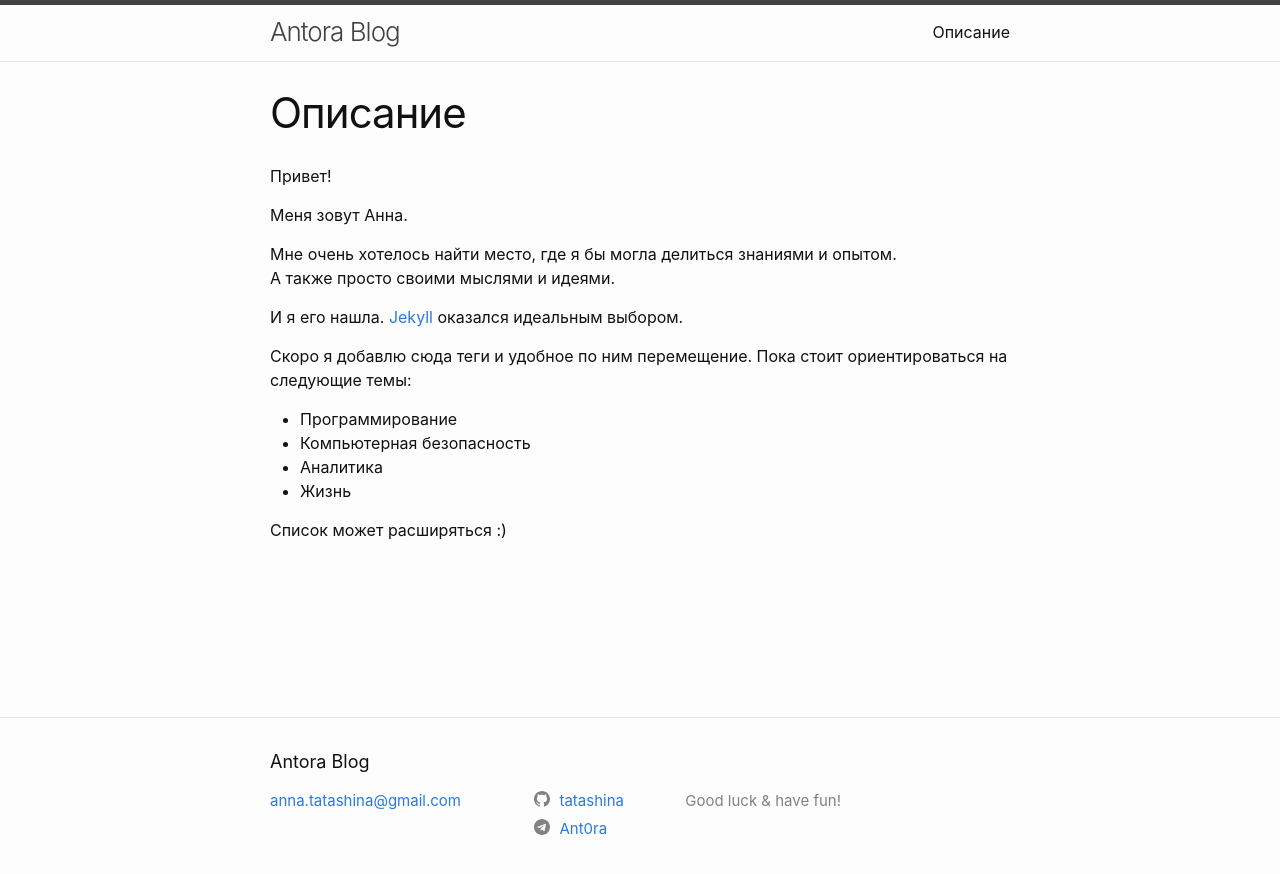
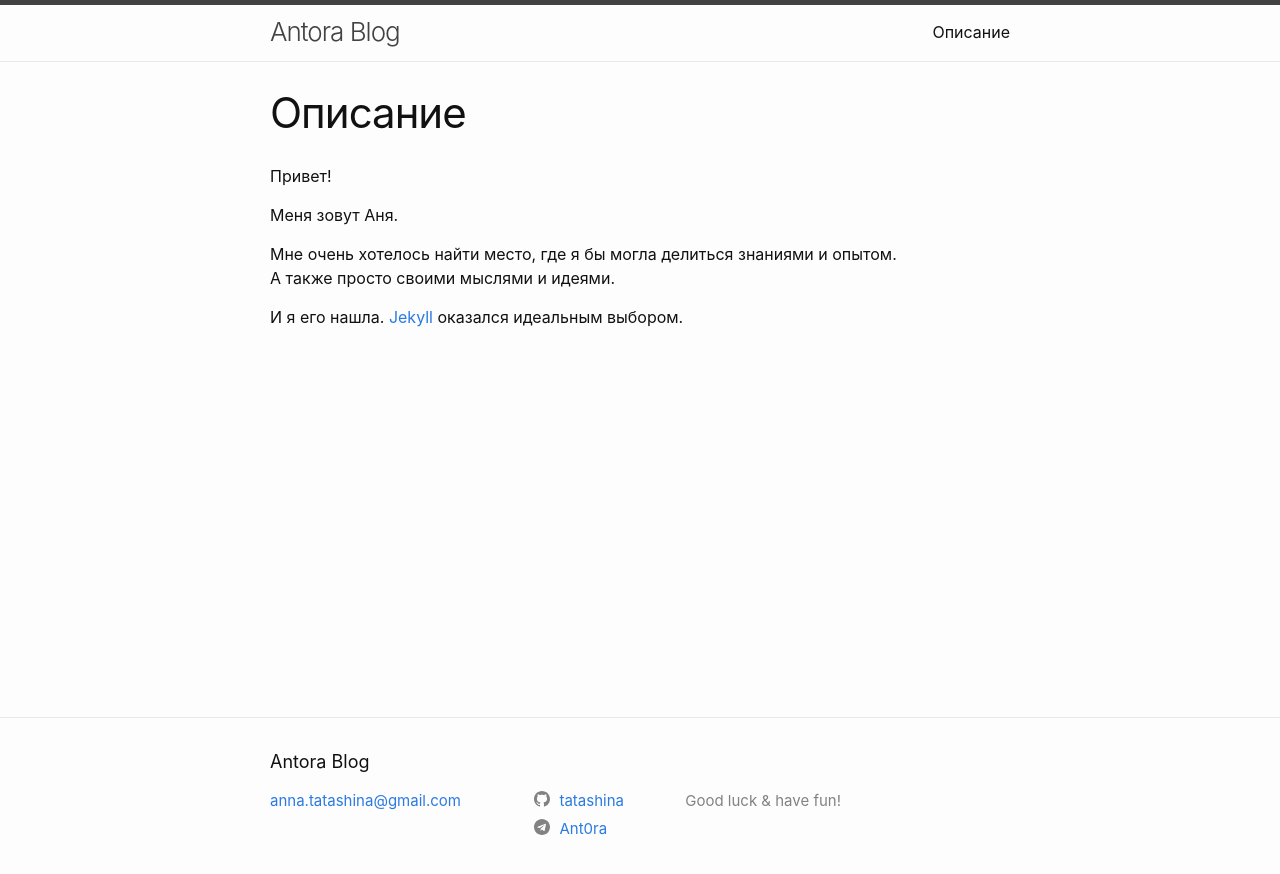
Before and after one commit to tatashina/antora_blog, a Jekyll site: the page built from about.md, in a window 1280 px wide. Shown: the top 874 px of the page. Built offline with Jekyll 4.4.1, drawn with Linux system fonts in a browser that asks for light colours.

Commit message:
Some review

```diff
--- a/about.md
+++ b/about.md
@@ -6,17 +6,9 @@ permalink: /about/
 
 Привет!
 
-Меня зовут Анна.
+Меня зовут Аня.
 
 Мне очень хотелось найти место, где я бы могла делиться знаниями и опытом.<br>
 А также просто своими мыслями и идеями.
 
 И я его нашла. [Jekyll](https://jekyllrb.com/) оказался идеальным выбором.
-
-Скоро я добавлю сюда теги и удобное по ним перемещение. Пока стоит ориентироваться на следующие темы:
-* Программирование
-* Компьютерная безопасность
-* Аналитика
-* Жизнь
-
-Список может расширяться :)
```
Also changed, not shown: _posts/2019-07-23-my_first_blogpost.md (+2 -1 lines), _drafts/2019-07-24-welcome-to-jekyll.markdown (renamed from _posts/2019-07-24-welcome-to-jekyll.markdown).
